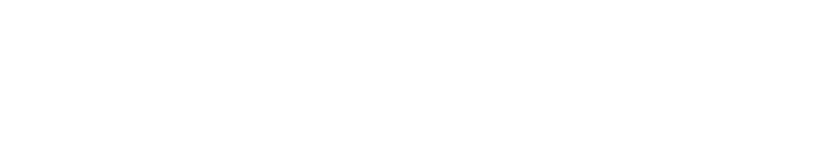
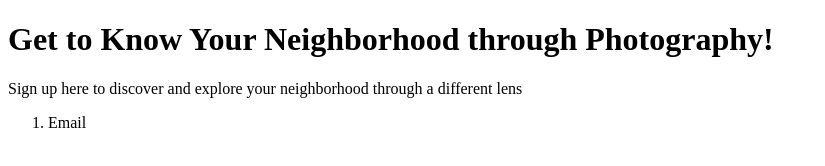
Before and after one commit to fw2018/project1, a plain HTML site: page index.html in a window 1280 px wide. Shown: the whole page, without its empty margins (0-825 px from the left). Drawn offline with Linux system fonts and the light colour scheme.

Commit message:
updating index file

```diff
--- a/index.html
+++ b/index.html
@@ -3,4 +3,16 @@
 <head>
   <title>Project1</title>
   <meta charset="utf-8" />
-  <meta name="viewport" content="width=device-width,initial-scale=1.0,shrink-to-fit=no"/>
+  <meta name="viewport" content="width=device-width,initial-scale=1.0,shrink-to-fit=no" />
+  <link rel="stylesheet" media="screen" href="css/screen.css" />
+</head>
+<body>
+<main id="content">
+  <form method="get" action="#null">
+    <h1> Get to Know Your Neighborhood through Photography! </h1>
+    <p>
+      Sign up here to discover and explore your neighborhood through a different lens
+    </p>
+    <ol>
+      <li id="input-email">
+        <label for"email"> Email </label>
```
